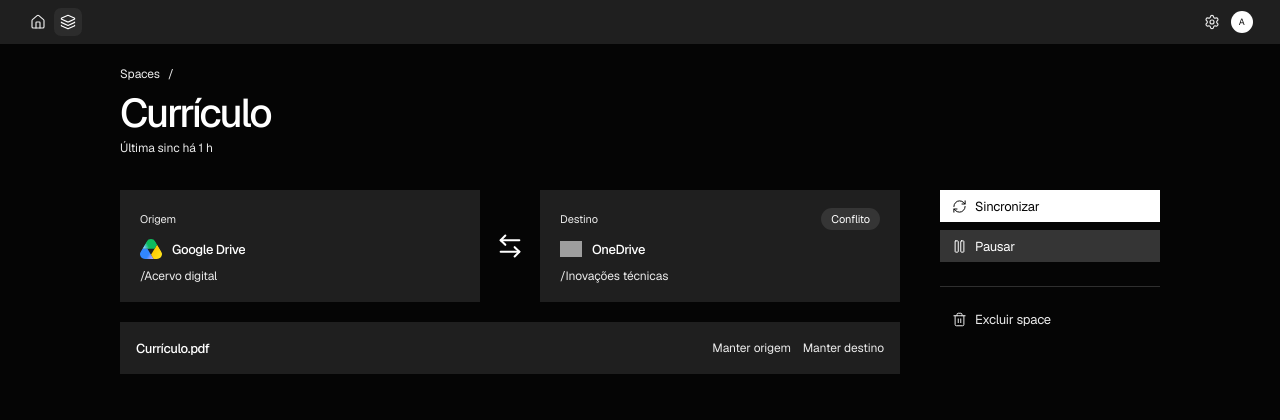
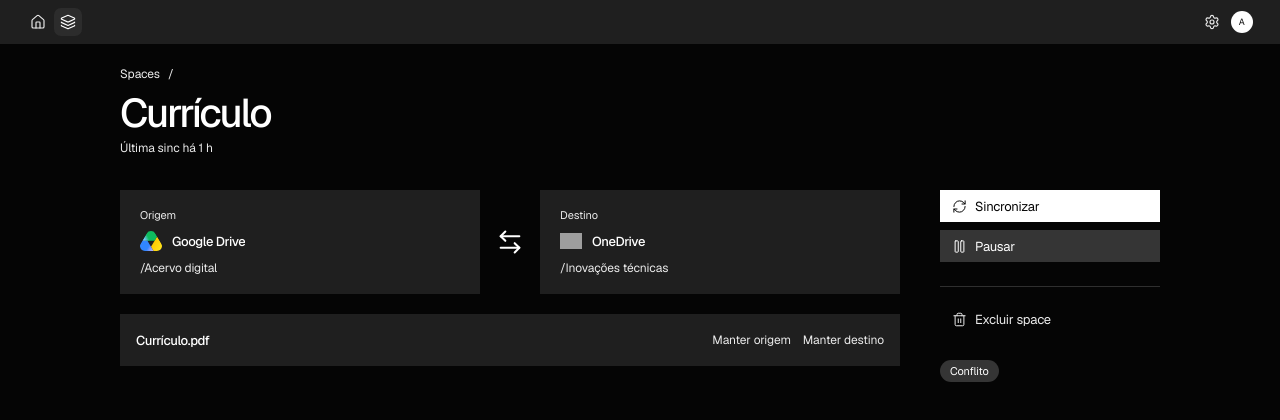
Before and after one commit to A-FlemingSantos/bridgit, a React (Vite) app in the folder apps/web/: page /s/curriculo in a window 1280 px wide. Shown: the top 420 px of the page. Built offline with nearby package versions, Linux system fonts and the light colour scheme; grey boxes are pictures that could not be loaded.

Commit message:
Move Space detail status below the actions column.
Take the sync pill off the destination card and place it after Sincronizar, Pausar, the divider, and Excluir space so it describes the whole pair.

```diff
--- a/apps/web/src/features/spaces/pages/SpaceDetailPage.jsx
+++ b/apps/web/src/features/spaces/pages/SpaceDetailPage.jsx
@@ -54,12 +54,7 @@ export default function SpaceDetailPage() {
               <span className={styles.direction} aria-hidden="true">
                 <ArrowLeftRight size={28} strokeWidth={1.75} />
               </span>
-              <Endpoint
-                role="destination"
-                label="Destino"
-                location={space.destination}
-                status={status}
-              />
+              <Endpoint role="destination" label="Destino" location={space.destination} />
             </section>
 
             {conflicts.length > 0 ? (
@@ -144,6 +139,12 @@ export default function SpaceDetailPage() {
                 Excluir space
               </button>
             </div>
+            <div className={styles.statusSlot}>
+              <span className={styles.status} data-status={status} role="status">
+                {status === 'synced' ? <Check size={14} strokeWidth={1.75} aria-hidden="true" /> : null}
+                {statusLabel(status)}
+              </span>
+            </div>
           </aside>
         </div>
       </main>
@@ -151,18 +152,10 @@ export default function SpaceDetailPage() {
   )
 }
 
-function Endpoint({ role, label, location, status = null }) {
+function Endpoint({ role, label, location }) {
   return (
     <div className={styles.endpoint} data-role={role}>
-      <span className={styles.endpointTop}>
-        <span className={styles.endpointLabel}>{label}</span>
-        {status ? (
-          <span className={styles.status} data-status={status} role="status">
-            {status === 'synced' ? <Check size={14} strokeWidth={1.75} aria-hidden="true" /> : null}
-            {statusLabel(status)}
-          </span>
-        ) : null}
-      </span>
+      <span className={styles.endpointLabel}>{label}</span>
       <span className={styles.endpointHead}>
         <ProviderMark id={location?.providerId} size={22} />
         <span className={styles.endpointProvider}>{location?.provider}</span>
--- a/apps/web/src/features/spaces/pages/SpaceDetailPage.module.css
+++ b/apps/web/src/features/spaces/pages/SpaceDetailPage.module.css
@@ -36,42 +36,10 @@
   background: var(--wash);
 }
 
-.endpointTop {
-  display: flex;
-  align-items: center;
-  justify-content: space-between;
-  gap: 10px;
-  min-height: 22px;
-}
-
 .endpointLabel {
   font-size: 11px;
   color: var(--mute);
   letter-spacing: -0.01em;
-}
-
-.status {
-  display: inline-flex;
-  align-items: center;
-  gap: 6px;
-  flex: 0 0 auto;
-  height: 22px;
-  padding: 0 10px;
-  border-radius: 999px;
-  background: color-mix(in srgb, var(--ink) 10%, var(--wash));
-  color: var(--ink);
-  font-size: 11px;
-  letter-spacing: -0.01em;
-  white-space: nowrap;
-}
-
-.status[data-status='synced'] {
-  background: var(--ink);
-  color: var(--paper);
-}
-
-.status[data-status='paused'] {
-  color: var(--mute);
 }
 
 .endpointHead {
@@ -154,6 +122,34 @@
 
 .delete {
   background: transparent;
+  color: var(--mute);
+}
+
+.statusSlot {
+  margin-top: 16px;
+}
+
+.status {
+  display: inline-flex;
+  align-items: center;
+  gap: 6px;
+  flex: 0 0 auto;
+  height: 22px;
+  padding: 0 10px;
+  border-radius: 999px;
+  background: color-mix(in srgb, var(--ink) 10%, var(--wash));
+  color: var(--ink);
+  font-size: 11px;
+  letter-spacing: -0.01em;
+  white-space: nowrap;
+}
+
+.status[data-status='synced'] {
+  background: var(--ink);
+  color: var(--paper);
+}
+
+.status[data-status='paused'] {
   color: var(--mute);
 }
 
```
Also changed, not shown: 1 other file (tests, documents, lock files or other folders).
